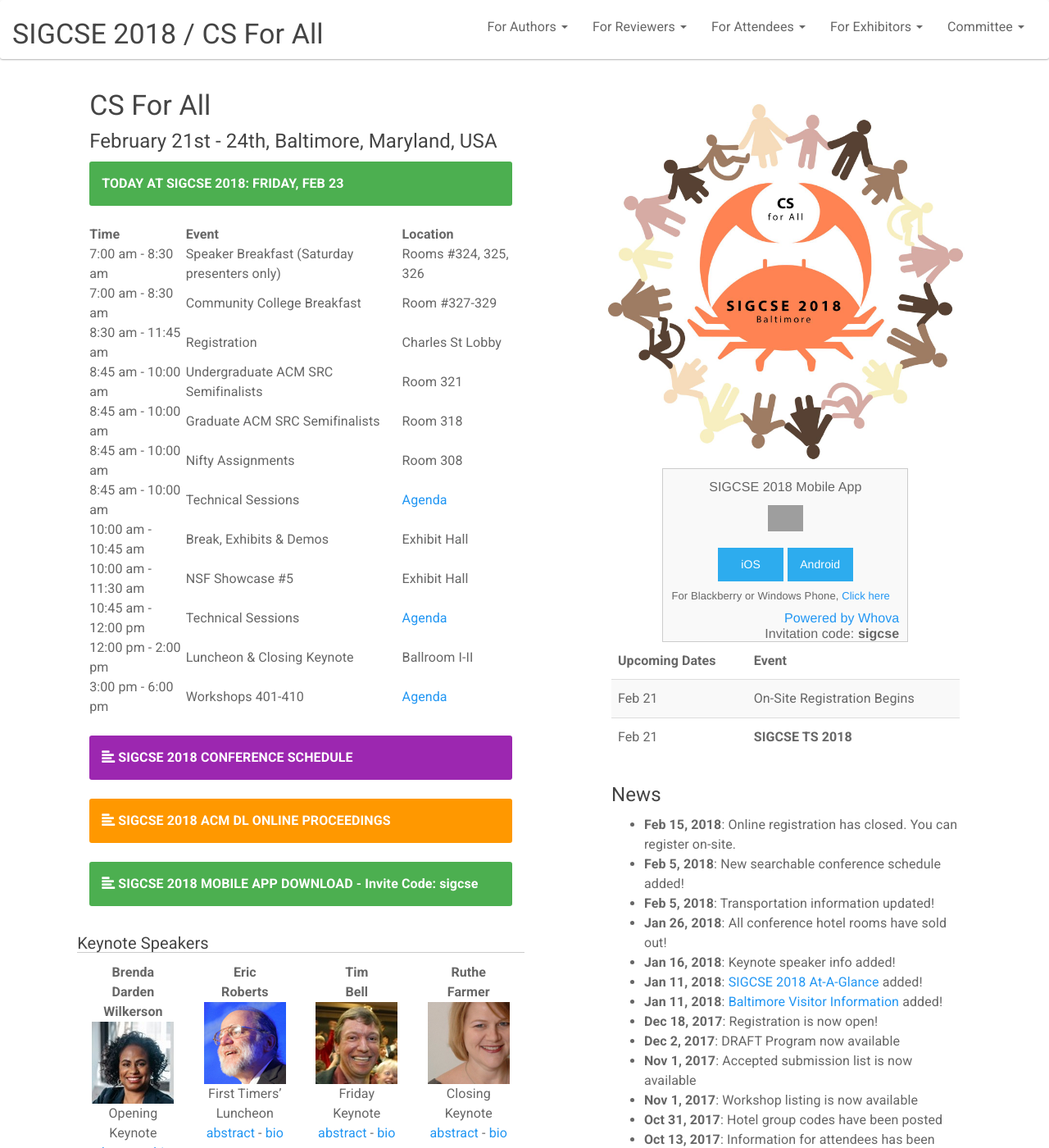
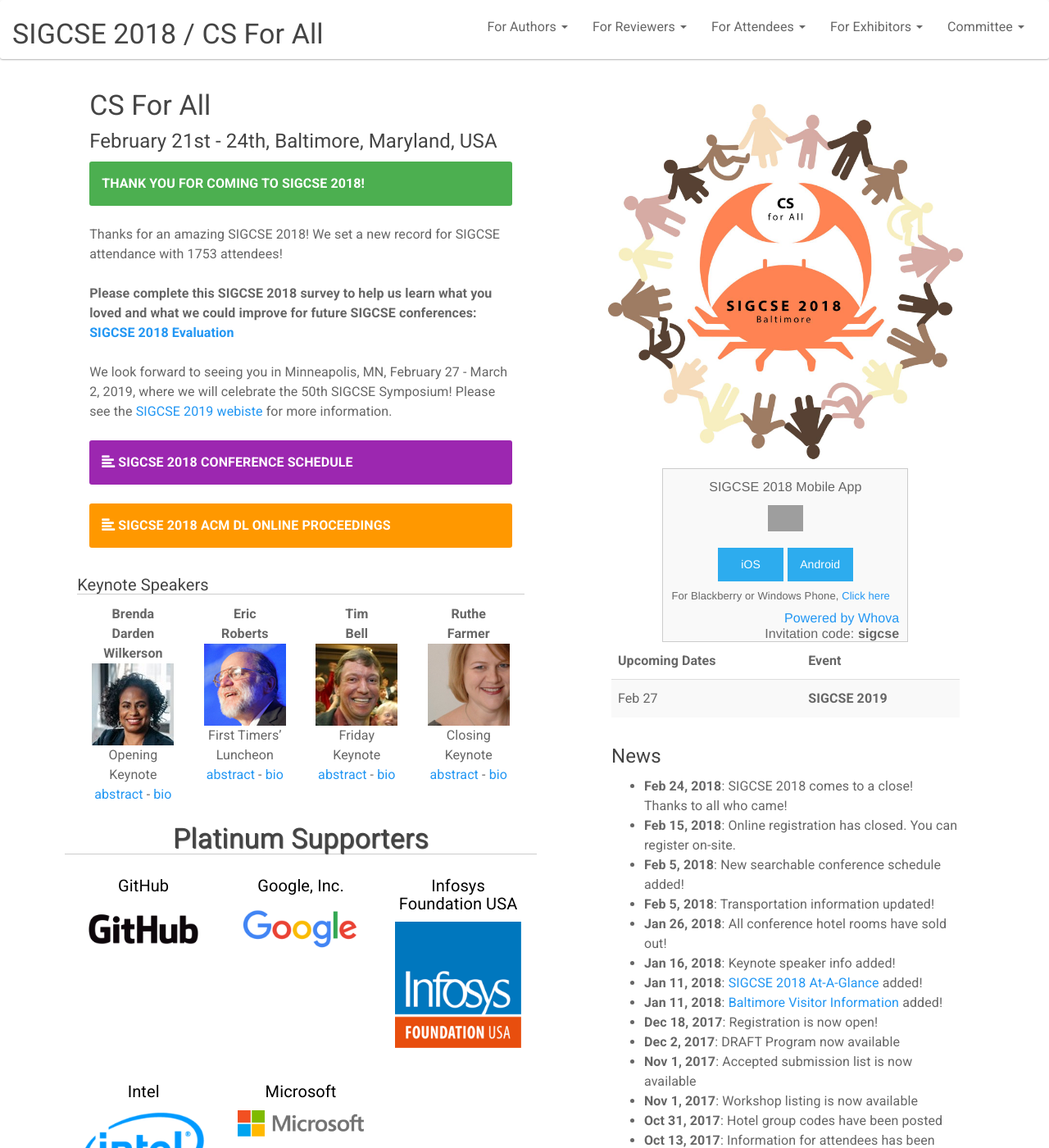
Before and after one commit to sigcsets/sigcse2018, a Jekyll site: the page built from index.html, in a window 1280 px wide and 1400 px high. Shown: the whole window at 82% size. Built offline with Jekyll 4.4.1, drawn with Linux system fonts in a browser that asks for light colours; grey boxes are pictures that could not be loaded.

Commit message:
final version

```diff
--- a/_includes/front-news.html
+++ b/_includes/front-news.html
@@ -1,4 +1,5 @@
 <ul>
+    <li><strong>Feb 24, 2018</strong>: SIGCSE 2018 comes to a close!  Thanks to all who came!</li>
     <li><strong>Feb 15, 2018</strong>: Online registration has closed.  You can register on-site.</li>
     <li>
         <strong>Feb 5, 2018</strong>: New searchable conference schedule added!
--- a/index.html
+++ b/index.html
@@ -17,80 +17,15 @@
   The SIGCSE Technical Symposium is the largest computing education conference worldwide organized by ACM SIGCSE. It attracts around 1,300 researchers, educators, and others interested in improving computing education in K-12 and higher education.
   </p>-->
   <div class="alert alert-success" role="alert">
-    <strong>TODAY AT SIGCSE 2018: FRIDAY, FEB 23</strong>
+    <strong>THANK YOU FOR COMING TO SIGCSE 2018!</strong>
     </div>
-
-    <table style="width:100%">
-      <tr>
-        <td><strong>Time</strong></td>
-        <td><strong>Event</strong></td>
-        <td><strong>Location</strong></td>
-    </tr>
-    <tr>
-      <td>7:00 am - 8:30 am</td>
-      <td>Speaker Breakfast (Saturday presenters only)</td>
-      <td>Rooms #324, 325, 326</td>
-  </tr>
-  <tr>
-      <td>7:00 am - 8:30 am</td>
-      <td>Community College Breakfast</td>
-      <td>Room #327-329</td>
-  </tr>
-  <tr>
-      <td>8:30 am - 11:45 am</td>
-      <td>Registration</td>
-      <td>Charles St Lobby</td>
-  </tr>
-  <tr>
-      <td>8:45 am - 10:00 am</td>
-      <td>Undergraduate ACM SRC Semifinalists</td>
-      <td>Room 321</td>
-  </tr>
-  <tr>
-      <td>8:45 am - 10:00 am</td>
-      <td>Graduate ACM SRC Semifinalists</td>
-      <td>Room 318</td>
-  </tr>
-  <tr>
-      <td>8:45 am - 10:00 am</td>
-      <td>Nifty Assignments</td>
-      <td>Room 308</td>
-  </tr>
-  <tr>
-      <td>8:45 am - 10:00 am</td>
-      <td>Technical Sessions</td>
-      <td><a href="https://sigcse2018.sigcse.org/agenda.html">Agenda</a></td>
-  </tr>
-  <tr>
-      <td>10:00 am - 10:45 am</td>
-      <td>Break, Exhibits &amp; Demos</td>
-      <td>Exhibit Hall</td>
-  </tr>
-  <tr>
-      <td>10:00 am - 11:30 am</td>
-      <td>NSF Showcase #5</td>
-      <td>Exhibit Hall</td>
-  </tr>
-  <tr>
-      <td>10:45 am - 12:00 pm</td>
-      <td>Technical Sessions</td>
-      <td><a href="https://sigcse2018.sigcse.org/agenda.html">Agenda</a></td>
-  </tr>
-  <tr>
-      <td>12:00 pm - 2:00 pm</td>
-      <td>Luncheon &amp; Closing Keynote</td>
-      <td>Ballroom I-II</td>
-  </tr>
-  <tr>
-      <td>3:00 pm - 6:00 pm</td>
-      <td>Workshops 401-410</td>
-      <td><a href="https://sigcse2018.sigcse.org/agenda.html">Agenda</a></td>
-  </tr>
+    Thanks for an amazing SIGCSE 2018!  We set a new record for SIGCSE attendance with 1753 attendees!<br><br>
+    <strong>Please complete this SIGCSE 2018 survey to help us learn what you loved and what we could improve for future SIGCSE conferences:
+<a href="https://www.surveymonkey.com/r/6GFM6LZ">SIGCSE 2018 Evaluation
+</a></strong><br><br>
+We look forward to seeing you in Minneapolis, MN, February 27 - March 2, 2019, where we will celebrate the 50th SIGCSE Symposium!  Please see the <a href="https://sigcse2019.sigcse.org/index.html">SIGCSE 2019 webiste</a> for more information.
 
 
-
-
-    </table>
   <div class = "alert alert-info" style="margin-top: 23px">
     <span class="glyphicon glyphicon-align-left" aria-hidden="true"></span>
       <a href="https://sigcse2018.sigcse.org/agenda.html">SIGCSE 2018 CONFERENCE SCHEDULE</a>
@@ -99,10 +34,10 @@
     <span class="glyphicon glyphicon-align-left" aria-hidden="true"></span>
       <a href="http://dl.acm.org/citation.cfm?id=3159450">SIGCSE 2018 ACM DL ONLINE PROCEEDINGS</a>
   </div>
-  <div class = "alert alert-success" style="margin-top: 23px">
+  <!--<div class = "alert alert-success" style="margin-top: 23px">
     <span class="glyphicon glyphicon-align-left" aria-hidden="true"></span>
       <a href="https://whova.com/portal/sigsc_201802">SIGCSE 2018 MOBILE APP DOWNLOAD - Invite Code: sigcse</a>
-  </div>
+  </div>-->
   <!--<h3>Countdown to SIGCSE 2018</h3>
   <div class="clock" style="margin:2em;"></div>
 
@@ -299,12 +234,8 @@
 
 
           <tr>
-            <td> Feb 21 </td>
-            <td> On-Site Registration Begins </td>
-          </tr>
-          <tr>
-            <td> Feb 21 </td>
-            <td> <b>SIGCSE TS 2018</b> </td>
+            <td> Feb 27 </td>
+            <td> <b>SIGCSE 2019</b> </td>
           </tr>
 
         </tbody>
```
Also changed, not shown: authors/lightningtalks.md (+5 -0 lines), 2 other files.
